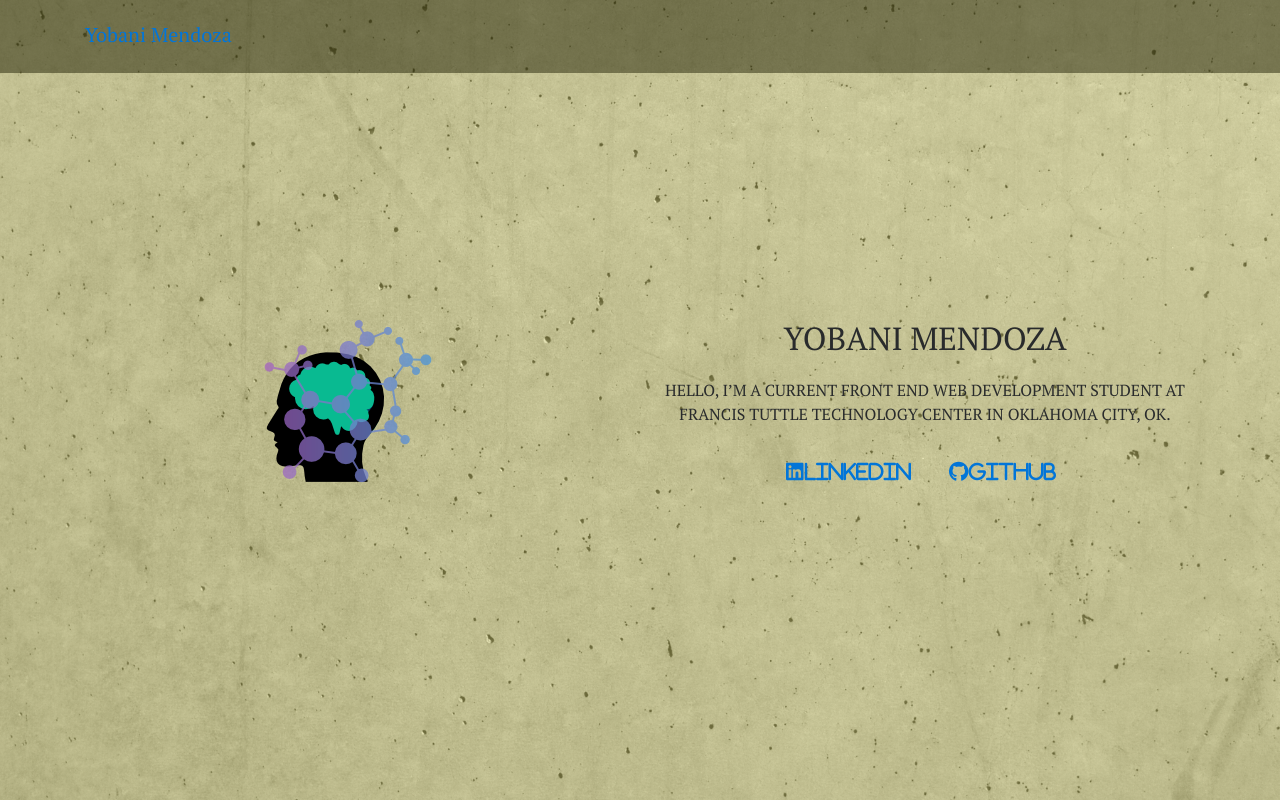
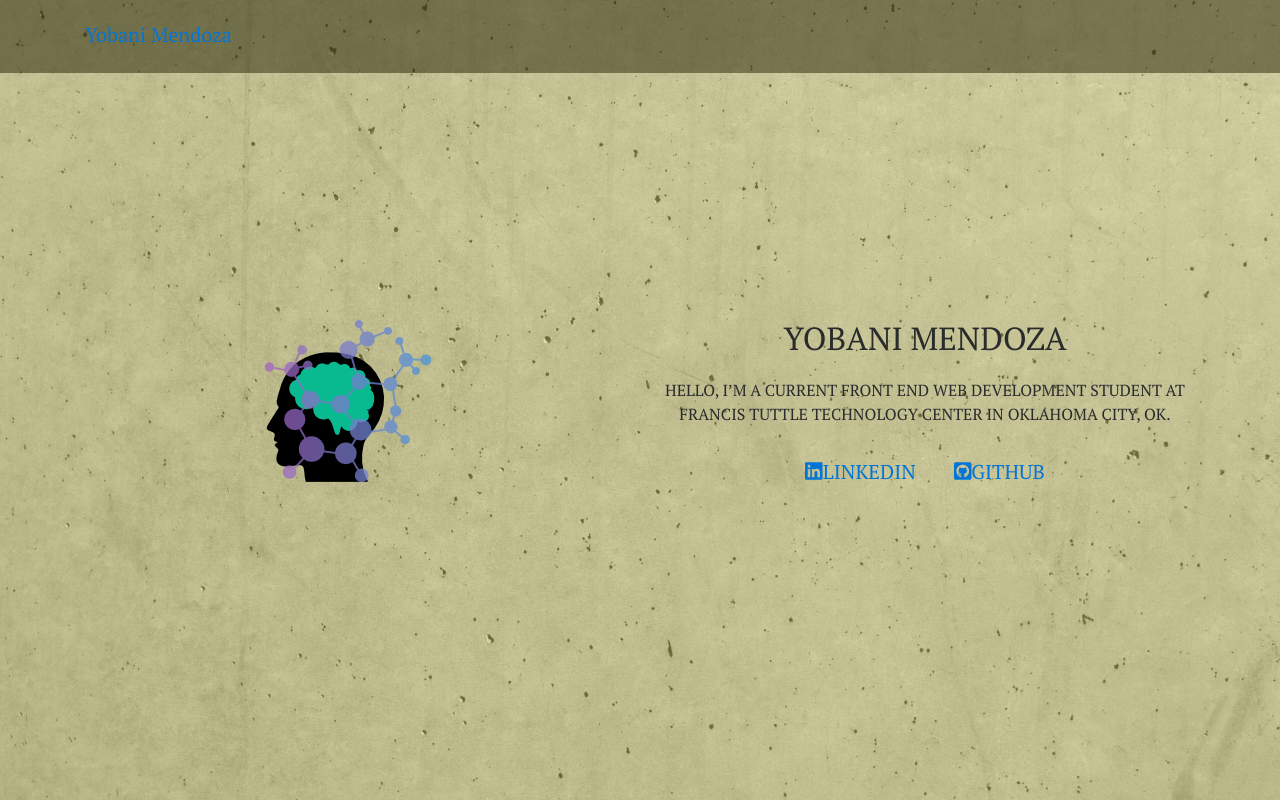
Before and after one commit to Yobani1987/my_portfolio, a PHP site: page / in a window 1280 px wide. Shown: the top 804 px of the page. Run offline with PHP 8.4, Linux system fonts and the light colour scheme; some libraries are stand-ins or nearby versions.

Commit message:
Replaced IG link with FCC link and updated some font awesome stuff.

```diff
--- a/index.php
+++ b/index.php
@@ -19,8 +19,9 @@
     </script>
     <!-- CSS
 ================================================== -->
+
+    <link rel="stylesheet" href="https://use.fontawesome.com/releases/v5.5.0/css/all.css" integrity="sha384-B4dIYHKNBt8Bc12p+WXckhzcICo0wtJAoU8YZTY5qE0Id1GSseTk6S+L3BlXeVIU" crossorigin="anonymous">
     <link href="https://fonts.googleapis.com/css?family=PT+Serif" rel="stylesheet">
-    <script src="https://use.fontawesome.com/a540518289.js"></script>
     <link rel="stylesheet" href="https://maxcdn.bootstrapcdn.com/bootstrap/4.0.0-beta.3/css/bootstrap.min.css" integrity="sha384-Zug+QiDoJOrZ5t4lssLdxGhVrurbmBWopoEl+M6BdEfwnCJZtKxi1KgxUyJq13dy" crossorigin="anonymous">
     <link rel="stylesheet"  href="css/normalize.css">
     <link rel="stylesheet" type="text/css" href="css/styles.css">
@@ -76,15 +77,12 @@
             <div class="col-12 col-sm-6 mx-auto my-5">
                 <h1 class="text-dark text-uppercase">Yobani Mendoza</h1>
                 <p class="text-dark text-uppercase">Hello, I’m a current front end web development student at Francis Tuttle Technology Center in Oklahoma City, OK. </p>
-                <a href="https://www.linkedin.com/in/yobani-mendoza-368716122/
-                        " class="btn btn-lg
-                  btn-outline-dark text-uppercase
-                  m-2 p-2" target="_blank"><i class="fa
-                  fa-linkedin-square" aria-hidden="true">Linkedin</i></a>
+                <a href="https://www.linkedin.com/in/yobani-mendoza-368716122/" class="btn btn-lg
+                btn-outline-dark text-uppercase
+                m-2 p-2" target="_blank"><i class="fab fa-linkedin"></i>linkedin</a>
                   <a href="https://github.com/Yobani1987" class="btn btn-lg
                   btn-outline-dark text-uppercase
-                  m-2 p-2" target="_blank"><i class="fa fa-github mr-2"
-                             aria-hidden="true">Github</i></a>
+                  m-2 p-2" target="_blank"><i class="fab fa-github-square"></i>github</a>
             </div>
         </div>
     </div>
@@ -184,11 +182,11 @@
     <div class="container-fluid">
       <div class="row align-items-center">
           <div class="col-12 d-flex justify-content-between">
-              <a href="https://yobanimendoza.wordpress.com/" target="_blank"><i class="fa fa-wordpress
+              <a href="https://yobanimendoza.wordpress.com/" target="_blank"><i class="fab fa-wordpress
                fa-5x text-dark" aria-hidden="true"></i></a>
-              <a href="https://twitter.com/yobani_mendoza" target="_blank"><i class="fa fa-twitter fa-5x
+              <a href="https://twitter.com/yobani_mendoza" target="_blank"><i class="fab fa-twitter fa-5x
                text-dark" aria-hidden="true"></i></a>
-              <a href="https://www.instagram.com/yobani_mendoza/" target="_blank"><i class="fa fa-instagram fa-5x text-dark"
+              <a href="https://www.freecodecamp.org/yobani1987" target="_blank"><i class="fab fa-free-code-camp fa-5x text-dark"
                              aria-hidden="true"></i></a>
           </div>
       </div>
@@ -210,7 +208,7 @@
 <script src="https://code.jquery.com/jquery-3.2.1.slim.min.js" integrity="sha384-KJ3o2DKtIkvYIK3UENzmM7KCkRr/rE9/Qpg6aAZGJwFDMVNA/GpGFF93hXpG5KkN" crossorigin="anonymous"></script>
 <script src="https://cdnjs.cloudflare.com/ajax/libs/popper.js/1.12.9/umd/popper.min.js" integrity="sha384-ApNbgh9B+Y1QKtv3Rn7W3mgPxhU9K/ScQsAP7hUibX39j7fakFPskvXusvfa0b4Q" crossorigin="anonymous"></script>
 <script src="https://maxcdn.bootstrapcdn.com/bootstrap/4.0.0-beta.3/js/bootstrap.min.js" integrity="sha384-a5N7Y/aK3qNeh15eJKGWxsqtnX/wWdSZSKp+81YjTmS15nvnvxKHuzaWwXHDli+4" crossorigin="anonymous"></script>
-
+<script defer src="https://use.fontawesome.com/releases/v5.5.0/js/all.js" integrity="sha384-GqVMZRt5Gn7tB9D9q7ONtcp4gtHIUEW/yG7h98J7IpE3kpi+srfFyyB/04OV6pG0" crossorigin="anonymous"></script>
 
 
 </body>
```
